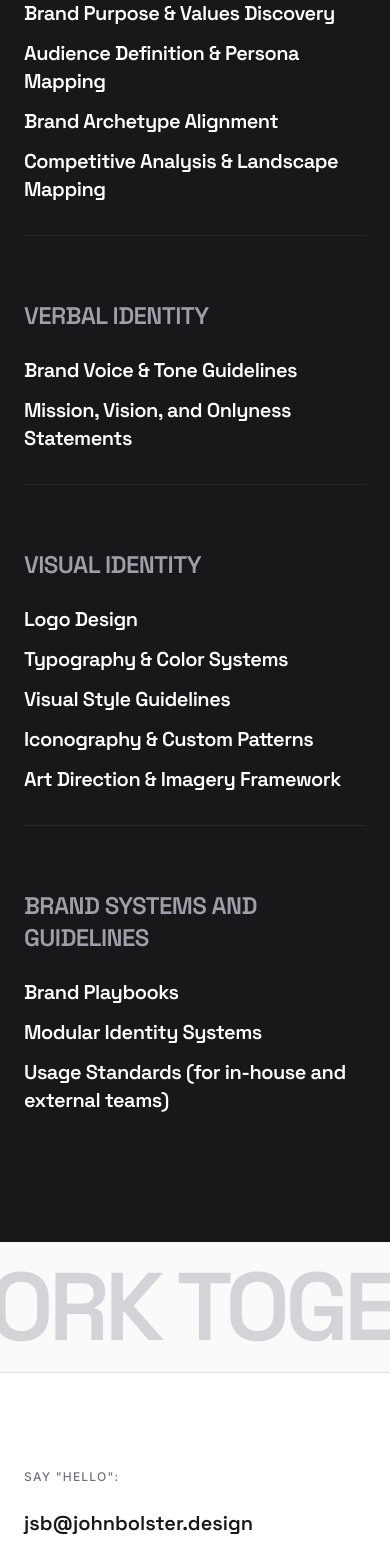
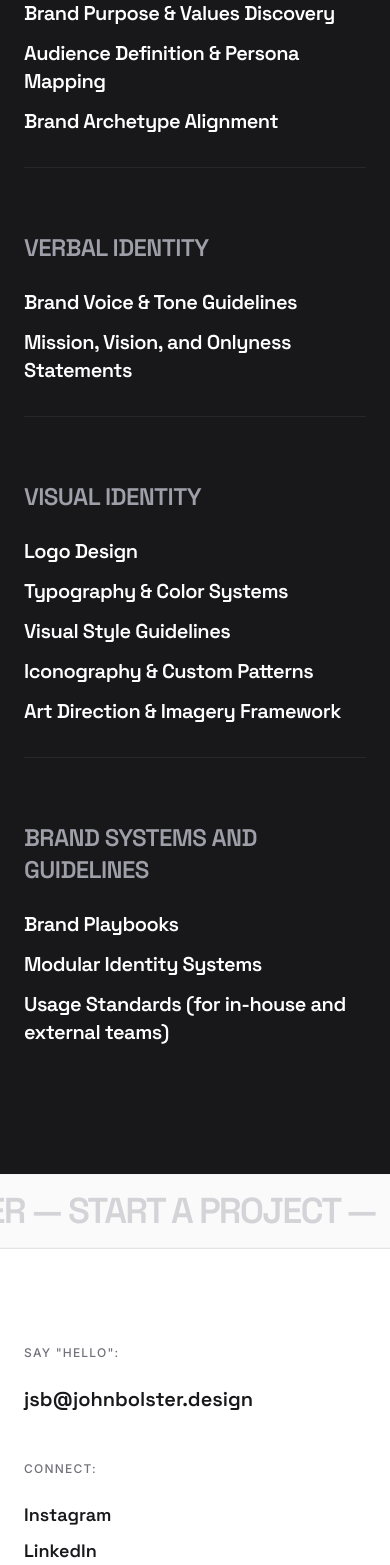
Before and after one commit to johnbolster/John-Bolster-Design, a React (Vite) app: page / in a window 390 px wide. Shown: the part 3477-5042 px from the top of the page. Built offline with nearby package versions, Linux system fonts and the light colour scheme.

Commit message:
fix: Adjust Marquee text size and simplify Services list
Responsive adjustments were made to the Marquee component to ensure better readability on smaller screens. The Services component was also refined by removing redundant list items.

```diff
--- a/src/components/Marquee.tsx
+++ b/src/components/Marquee.tsx
@@ -13,16 +13,16 @@ export default function Marquee({ text }: { text: string }) {
           duration: 20,
         }}
       >
-        <span className="font-heading text-8xl font-bold uppercase tracking-tighter text-zinc-300 mr-12">
+        <span className="font-heading text-4xl md:text-8xl font-bold uppercase tracking-tighter text-zinc-300 mr-12">
           {text}
         </span>
-        <span className="font-heading text-8xl font-bold uppercase tracking-tighter text-zinc-300 mr-12">
+        <span className="font-heading text-4xl md:text-8xl font-bold uppercase tracking-tighter text-zinc-300 mr-12">
           {text}
         </span>
-        <span className="font-heading text-8xl font-bold uppercase tracking-tighter text-zinc-300 mr-12">
+        <span className="font-heading text-4xl md:text-8xl font-bold uppercase tracking-tighter text-zinc-300 mr-12">
           {text}
         </span>
-        <span className="font-heading text-8xl font-bold uppercase tracking-tighter text-zinc-300 mr-12">
+        <span className="font-heading text-4xl md:text-8xl font-bold uppercase tracking-tighter text-zinc-300 mr-12">
           {text}
         </span>
       </motion.div>
--- a/src/components/Services.tsx
+++ b/src/components/Services.tsx
@@ -9,8 +9,7 @@ const services = [
       "Positioning & Differentiation",
       "Brand Purpose & Values Discovery",
       "Audience Definition & Persona Mapping",
-      "Brand Archetype Alignment",
-      "Competitive Analysis & Landscape Mapping"
+      "Brand Archetype Alignment"
     ]
   },
   {
```
